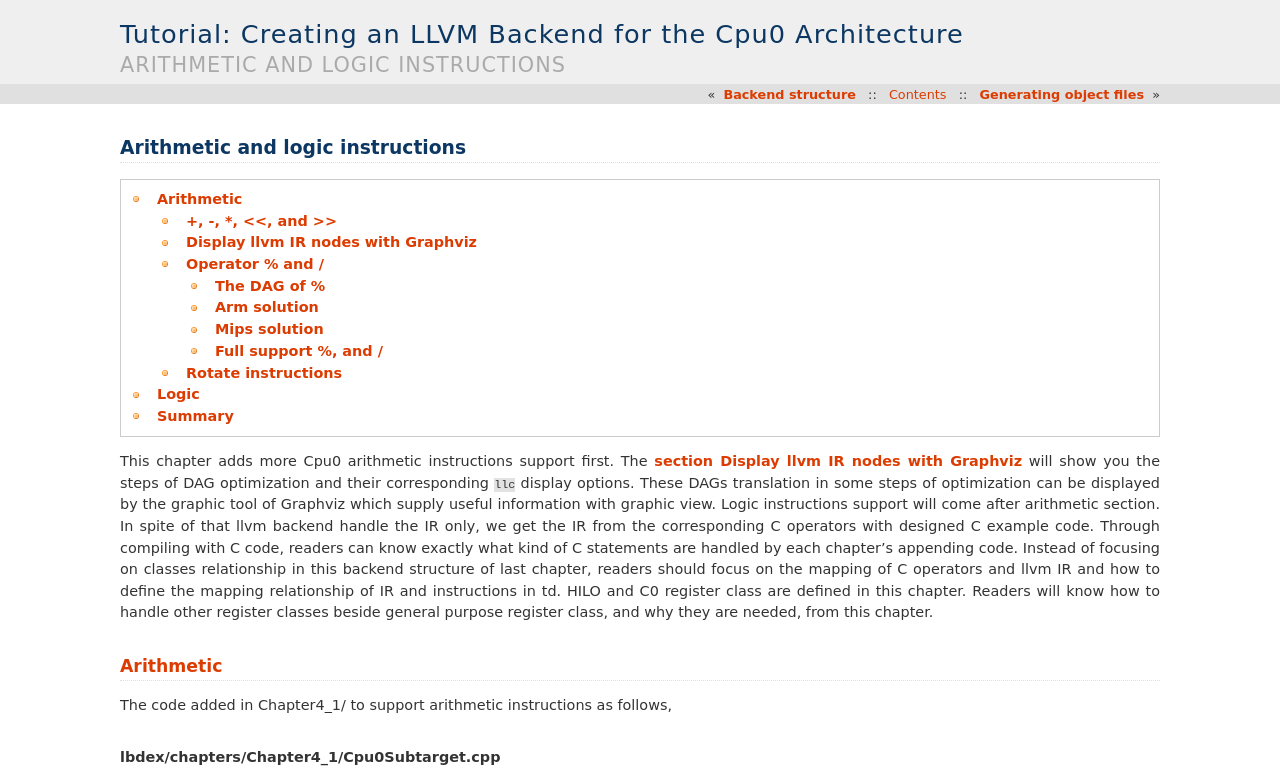
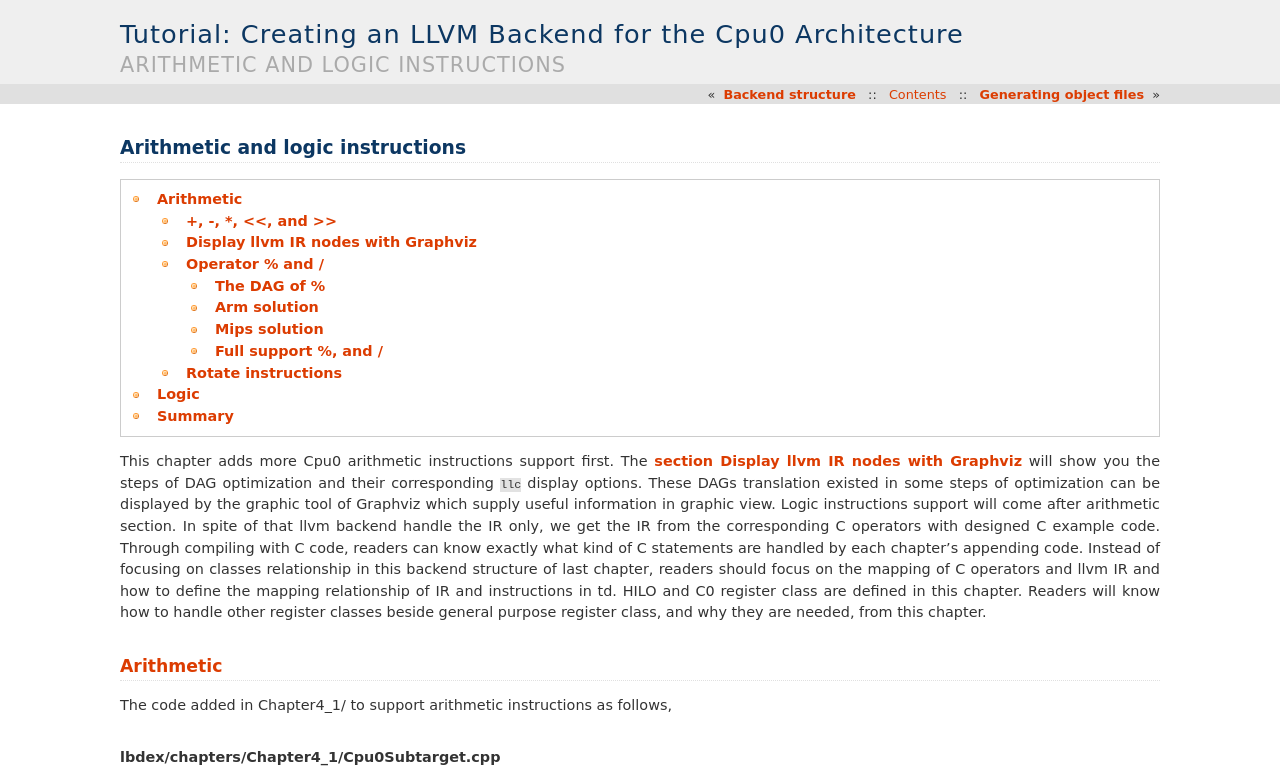
Before and after one commit to Jonathan2251/lbd, a Sphinx documentation site: the page built from source/otherinst.rst, in a window 1280 px wide and 900 px high, cut to the strip 0-779 px from the top of the window. Built offline with Sphinx 7.4.7, drawn with Linux system fonts in a browser that asks for light colours; pages that are not in the unit, such as notebooks, are missing from menus.

Commit message:
Correct writing

```diff
--- a/source/otherinst.rst
+++ b/source/otherinst.rst
@@ -11,8 +11,8 @@
 The `section Display llvm IR nodes with Graphviz`_
 will show you the steps of DAG optimization and their corresponding ``llc``
 display options.
-These DAGs translation in some steps of optimization can be displayed by the
-graphic tool of Graphviz which supply useful information with graphic view.
+These DAGs translation existed in some steps of optimization can be displayed by
+the graphic tool of Graphviz which supply useful information in graphic view.
 Logic instructions support will come after arithmetic section.
 In spite of that llvm backend handle the IR only, we get the IR from the
 corresponding C operators with designed C example code.
```
Also changed, not shown: source/backendstructure.rst (+7 -6 lines).
